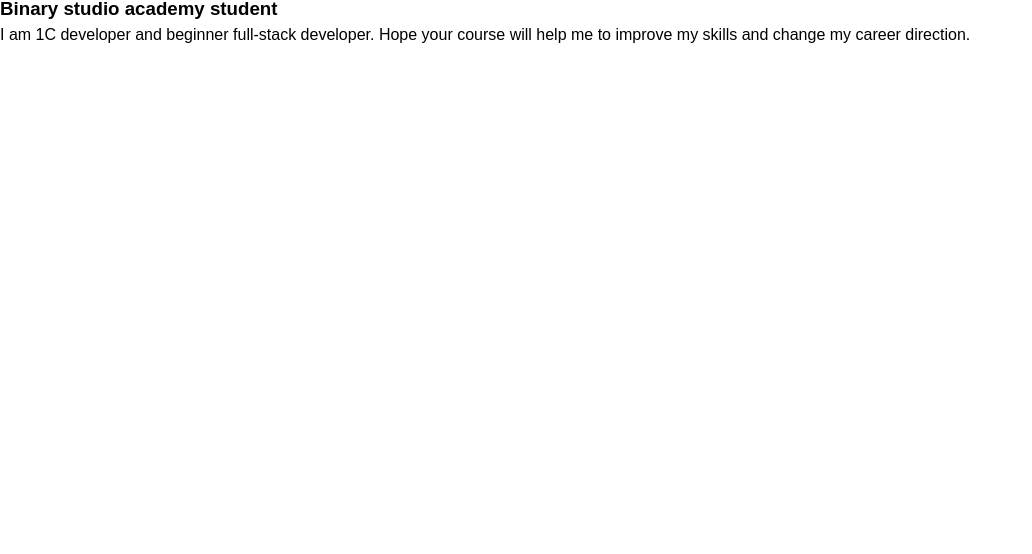
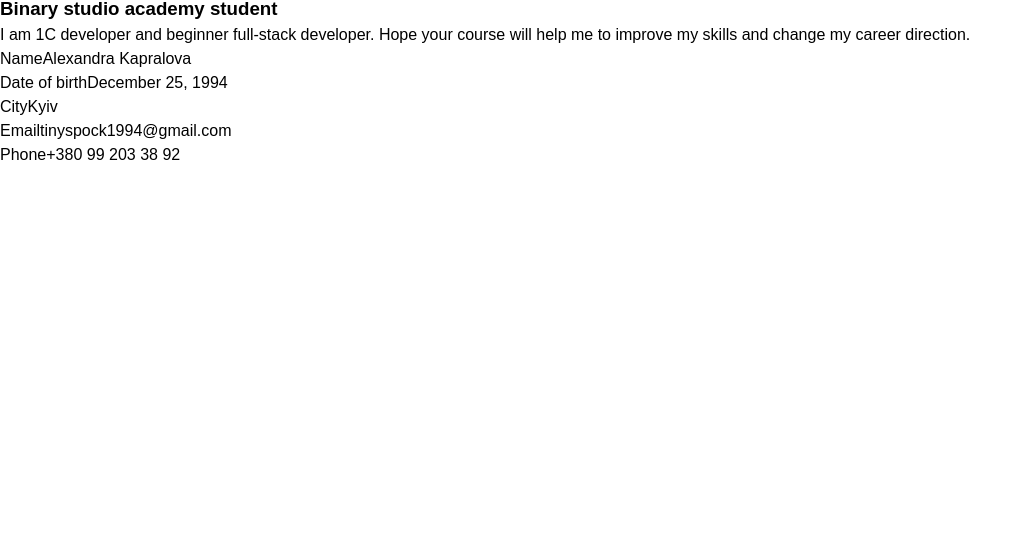
Before and after one commit to KapralovaAl/homepage, a plain HTML site: page index.html in a window 1280 px wide. Shown: the part 246-800 px from the top of the page, without its empty margins (0-1032 px from the left). Drawn offline with Linux system fonts and the light colour scheme.

Commit message:
Contact info items added

```diff
--- a/index.html
+++ b/index.html
@@ -22,6 +22,14 @@
               course will help me to improve my skills and change my career
               direction.</p>
           </div>
+
+          <ul class="personal-info">
+            <li><label>Name</label><span>Alexandra Kapralova</span></li>
+            <li><label>Date of birth</label><span>December 25, 1994</span></li>
+            <li><label>City</label><span>Kyiv</span></li>
+            <li><label>Email</label><span>tinyspock1994@gmail.com</span></li>
+            <li><label>Phone</label><span>+380 99 203 38 92</span></li>
+          </ul>
         </div>
       </div>
     </div>
```
